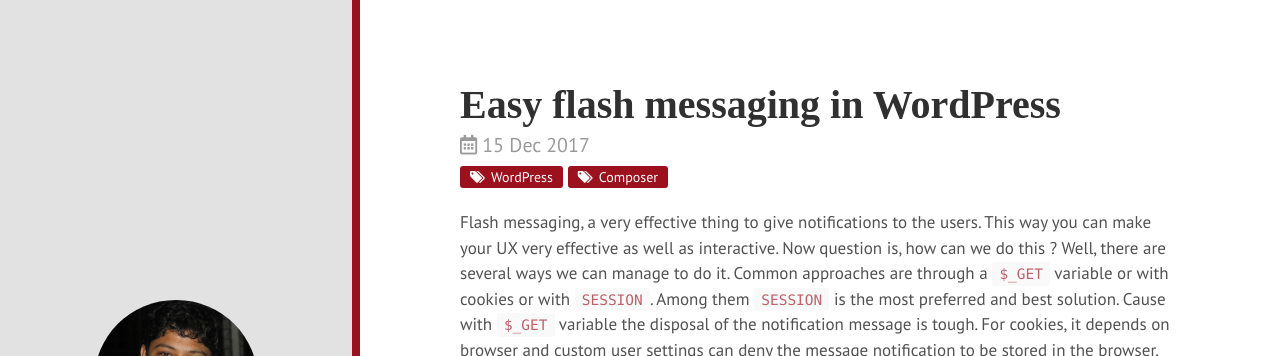
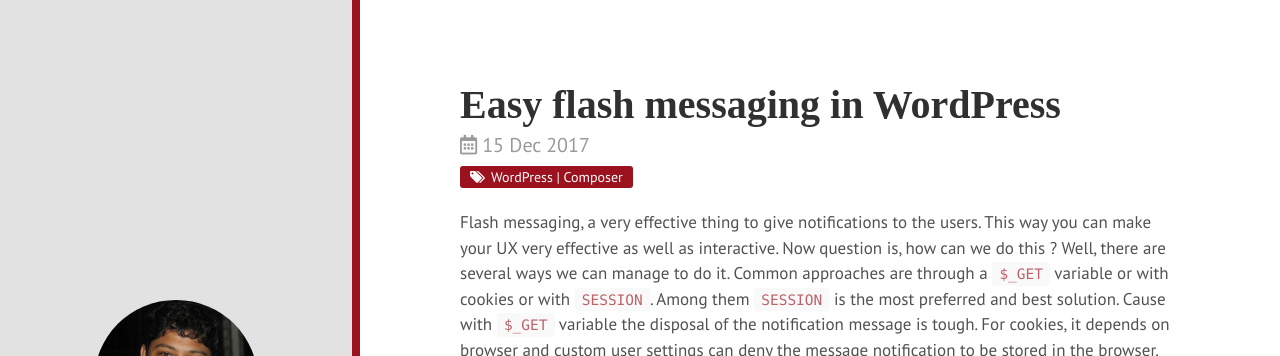
Before and after one commit to khanrn/codemascot.github.io, a Jekyll site: the page built from _posts/2017-12-15-easy-flash-messaging-in-wordpress.md, in a window 1280 px wide and 900 px high. Shown: the top 356 px of the window. Built offline with Jekyll 4.4.1, drawn with Linux system fonts in a browser that asks for light colours; nearby versions of some CDN libraries; some web fonts are replaced; Markdown is read by kramdown in place of the engine named in the settings.

Commit message:
Some Design & Technical Update

```diff
--- a/_layouts/post.html
+++ b/_layouts/post.html
@@ -5,8 +5,8 @@
 <div class="post">
   <h1 class="post-title">{{ page.title }}</h1>
   <span class="post-date">{{ page.date | date_to_string }}</span>
-  {% unless page.categories == empty %}
-  <div class="categories"><span>{{ page.categories | join: '</span><span>' }}</span></div>
+  {% unless page.topics == empty %}
+  <div class="categories"><span>{{ page.topics }}</span></div>
   {% endunless %}
   {{ content }}
 </div>
--- a/_posts/2017-12-15-easy-flash-messaging-in-wordpress.md
+++ b/_posts/2017-12-15-easy-flash-messaging-in-wordpress.md
@@ -1,7 +1,7 @@
 ---
 layout: post
 title:  "Easy flash messaging in WordPress"
-categories: WordPress Composer
+topics: WordPress | Composer
 ---
 
 Flash messaging, a very effective thing to give notifications to the users. This way you can make your UX very effective as well as interactive. Now question is, how can we do this ? Well, there are several ways we can manage to do it. Common approaches are through a `$_GET` variable or with cookies or with `SESSION`. Among them `SESSION` is the most preferred and best solution. Cause with `$_GET` variable the disposal of the notification message is tough. For cookies, it depends on browser and custom user settings can deny the message notification to be stored in the browser. Now, comparing to those two approaches, the `SESSION` approach is far more safe as well as feasible. Yea, it can be a little trouble with some server configurations. But that depends on the server administrator and developer. With a little careful tuning to the server we can easily avoid the issues.
--- a/blog/index.html
+++ b/blog/index.html
@@ -16,8 +16,8 @@
       </a>
     </h1>
     <span class="post-date">{{ post.date | date_to_string }}</span>
-    {% unless post.categories == empty %}
-    <div class="categories"><span>{{ post.categories | join: '</span><span>' }}</span></div>
+    {% unless post.topics == empty %}
+    <div class="categories"><span>{{ post.topics }}</span></div>
     {% endunless %}
     {{ post.content | strip_html | truncatewords:30 }}
     <a class="read-more" href="{{ post.url }}">Read more...</a>
```
Also changed, not shown: _posts/2017-12-05-composer-a-tool-to-manage-wordpress-projects-perfectly.md (+1 -1 lines).
